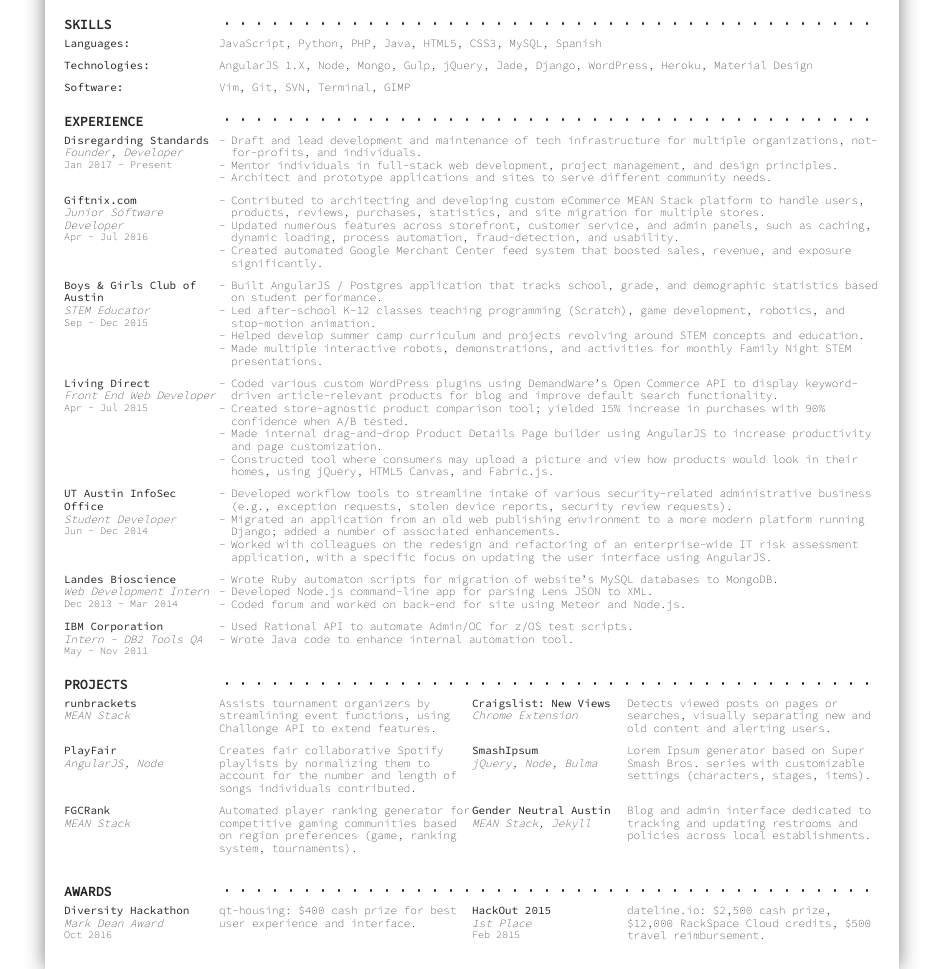
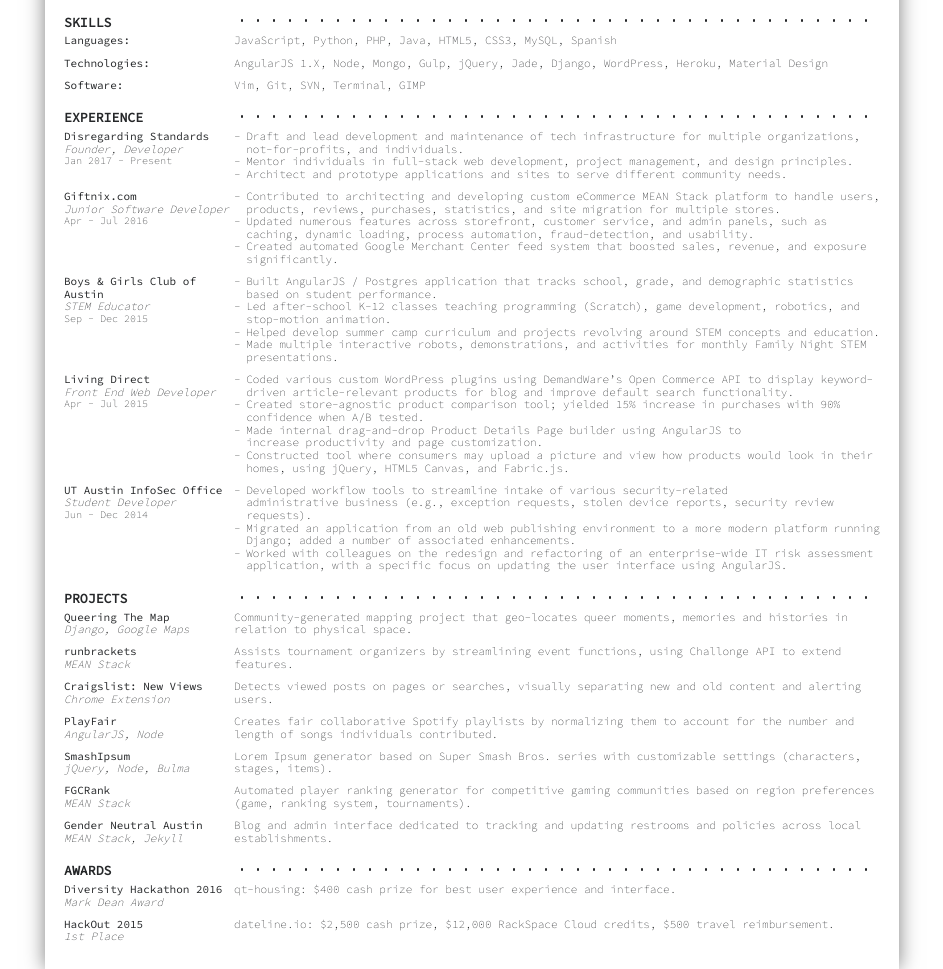
Before and after one commit to sissyliberation/css-resume, a website: page index.html in a window 1280 px wide. Shown: the part 125-1094 px from the top of the page, without its empty margins (168-1111 px from the left). Drawn offline with Linux system fonts and the light colour scheme.

Commit message:
update style, content

```diff
--- a/index.html
+++ b/index.html
@@ -25,7 +25,7 @@
       </div>
 
       <div class="name">
-        <h1>Nova Skye Courtois</h1>
+        <h1>Nova Courtois</h1>
       </div>
     </section>
 
@@ -125,31 +125,6 @@
             <div class="detail">Worked with colleagues on the redesign and refactoring of an enterprise-wide IT risk assessment application, with a specific focus on updating the user interface using AngularJS.</div>
           </div>
         </div>
-
-        <div class="job">
-          <div class="type">
-            <div>Landes Bioscience</div>
-            <div>Web Development Intern</div>
-            <div>Dec 2013 - Mar 2014</div>
-          </div>
-          <div class="details">
-            <div class="detail">Wrote Ruby automaton scripts for migration of website’s MySQL databases to MongoDB.</div>
-            <div class="detail">Developed Node.js command-line app for parsing Lens JSON to XML.</div>
-            <div class="detail">Coded forum and worked on back-end for site using Meteor and Node.js.</div>
-          </div>
-        </div>
-
-        <div class="job">
-          <div class="type">
-            <div>IBM Corporation</div>
-            <div>Intern - DB2 Tools QA</div>
-            <div>May - Nov 2011</div>
-          </div>
-          <div class="details">
-            <div class="detail">Used Rational API to automate Admin/OC for z/OS test scripts.</div>
-            <div class="detail">Wrote Java code to enhance internal automation tool.</div>
-          </div>
-        </div>
       </div>
     </section>
 
@@ -159,6 +134,14 @@
       </div>
 
       <div class="content">
+        <div class="project">
+          <div class="type">
+            <div>Queering The Map</div>
+            <div>Django, Google Maps</div>
+          </div>
+          <div class="details">Community-generated mapping project that geo-locates queer moments, memories and histories in relation to physical space.</div>
+        </div>
+
         <div class="project">
           <div class="type">
             <div>runbrackets</div>
@@ -217,9 +200,8 @@
       <div class="content">
         <div class="award">
           <div class="type">
-            <div>Diversity Hackathon</div>
+            <div>Diversity Hackathon 2016</div>
             <div>Mark Dean Award</div>
-            <div>Oct 2016</div>
           </div>
           <div class="details">qt-housing: $400 cash prize for best user experience and interface.</div>
         </div>
@@ -228,7 +210,6 @@
           <div class="type">
             <div>HackOut 2015</div>
             <div>1st Place</div>
-            <div>Feb 2015</div>
           </div>
           <div class="details">dateline.io: $2,500 cash prize, $12,000 RackSpace Cloud credits, $500 travel reimbursement.</div>
         </div>
--- a/scss/partials/page.scss
+++ b/scss/partials/page.scss
@@ -69,7 +69,7 @@
         font-weight: bold;
         font-size: 1.2em;
         text-transform: uppercase;
-        flex: 0 0 4.1cm;
+        flex: 0 0 4.5cm;
         color: $dark;
       }
 
@@ -88,7 +88,7 @@
       flex-direction: column;
 
       .type{
-        flex: 0 0 4.1cm;
+        flex: 0 0 4.5cm;
 
         div:first-child {
           font-weight: normal;
@@ -144,27 +144,27 @@
 
   .projects {
 
-    .content {
-      flex-direction: row;
-      flex-wrap: wrap;
-    }
-
     .project {
       display: flex;
-      flex: 0 0 50%;
+      flex-direction: row;
       margin-bottom: 0.25cm;
+
+      &:last-child {
+        margin-bottom: 0;
+      }
     }
   }
 
   .awards {
-    .content {
-      flex-direction: row;
-      flex-wrap: wrap;
-    }
 
     .award {
       display: flex;
-      flex: 0 0 50%;
+      flex-direction: row;
+      margin-bottom: 0.25cm;
+
+      &:last-child {
+        margin-bottom: 0;
+      }
     }
   }
 
```
Also changed, not shown: letter.html (+1 -1 lines), css/main.css, 1 other file.
